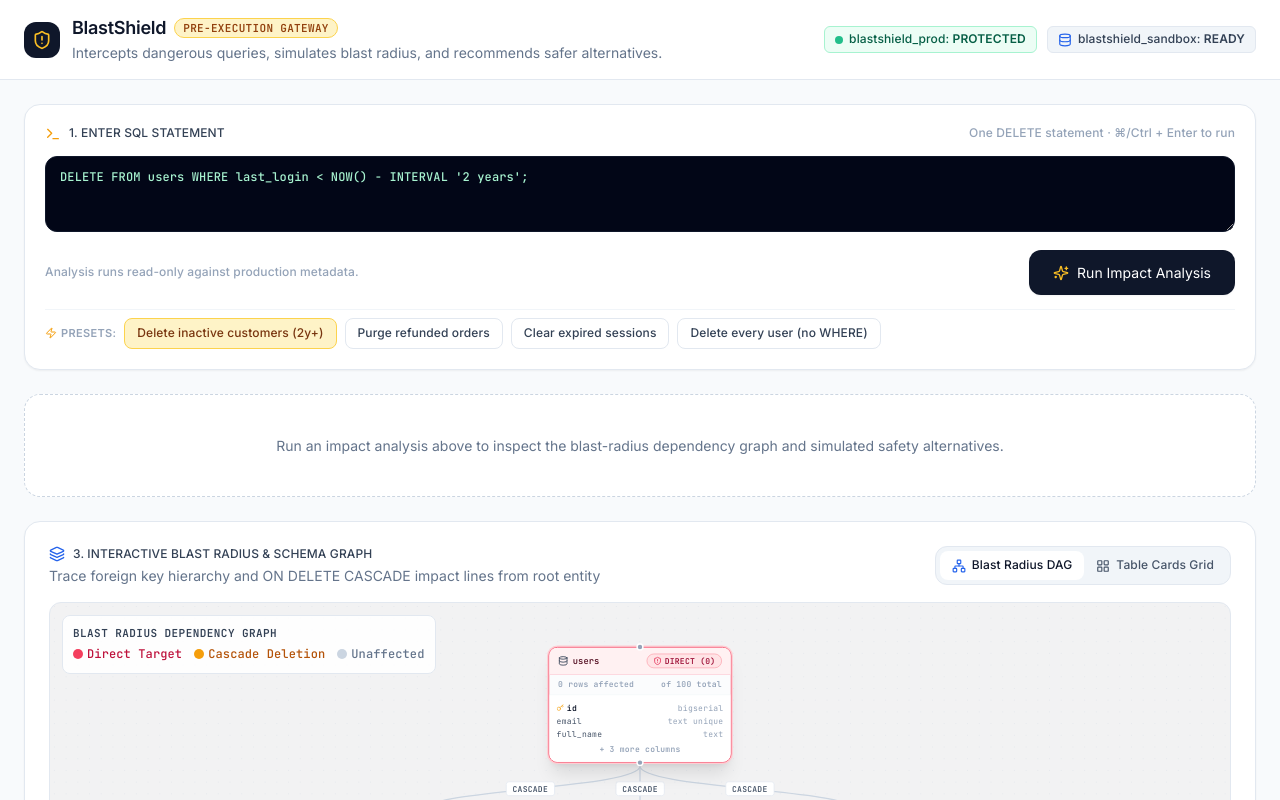
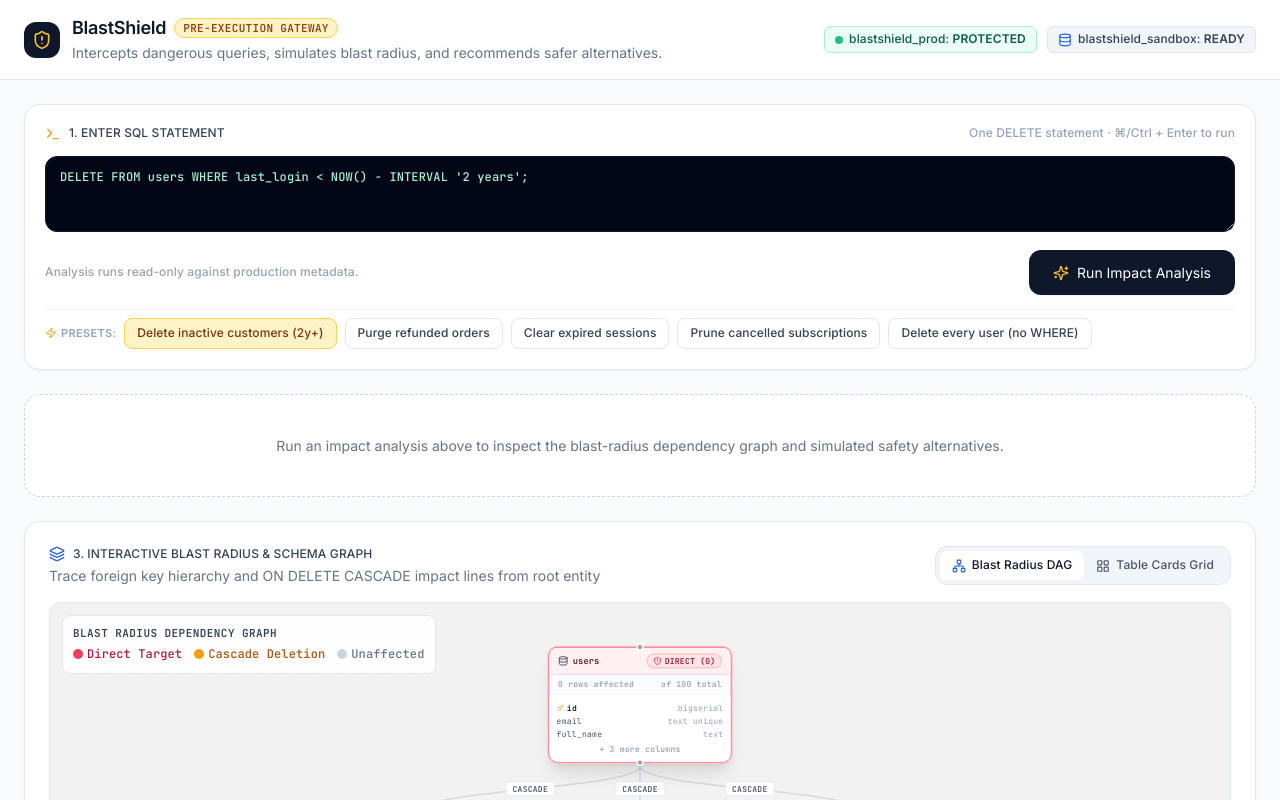
Before and after one commit to jmass-ggg/BlastSheild, a Next.js app in the folder frontend/: page / in a window 1280 px wide. Shown: the top 800 px of the page. Built offline with nearby package versions, Linux system fonts and the light colour scheme; no server answers.

Commit message:
feat(ui): add cancelled subscriptions preset query for enhanced demo scenarios

```diff
--- a/frontend/src/constants/presetQueries.ts
+++ b/frontend/src/constants/presetQueries.ts
@@ -29,6 +29,12 @@
     sql: 'DELETE FROM sessions WHERE expires_at < NOW();',
   },
   {
+    key: 'cancelled_subscriptions',
+    label: 'Prune cancelled subscriptions',
+    hint: 'Removes churned customer subscription records',
+    sql: "DELETE FROM subscriptions WHERE status = 'cancelled';",
+  },
+  {
     key: 'unguarded_delete',
     label: 'Delete every user (no WHERE)',
     hint: 'Worst case — full-table delete across the whole graph',
```
